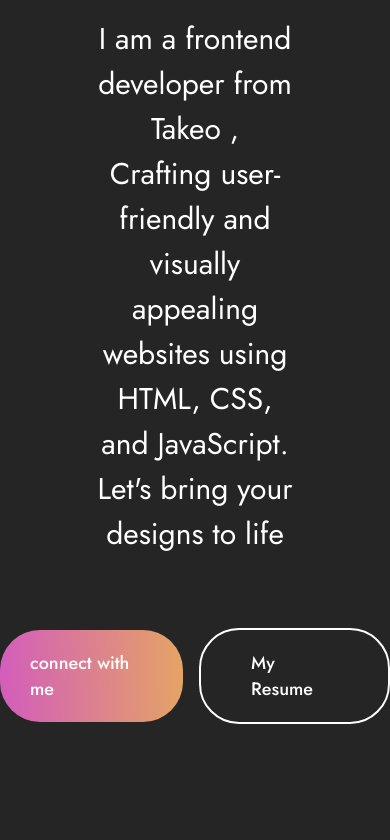
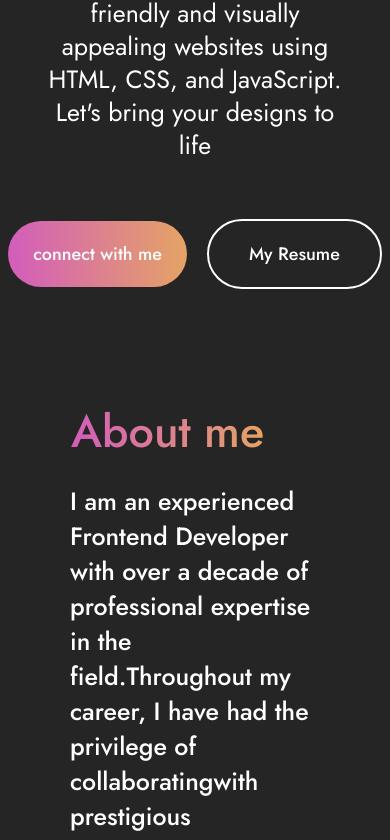
Before and after one commit to LeakenaNhorn/Nhorn_Leakena_Portfolio, a React (Vite) app: page / in a window 390 px wide. Shown: the part 1140-1980 px from the top of the page. Built offline with nearby package versions, Linux system fonts and the light colour scheme.

Commit message:
m=more update about contact

```diff
--- a/src/Components/About/About.css
+++ b/src/Components/About/About.css
@@ -121,21 +121,21 @@
 
 @media(max-width:768px){
     .about{
-        gap: 80px;
+        gap: 70px;
         margin: 50px 70px;
         align-items: start;
 
     }
-    .about-title h1{
-        font-size: 40px;
+    .about .title h1{
+        font-size:45px;
         padding:0;
     }
-    .about-title img{
+    /* .about .title img{
         width: 130px;
         right: -20px;
 
 
-    }
+    } */
     .about-sections{
         flex-direction: column;
     }
@@ -143,8 +143,10 @@
         display: none;
     }
     .about-para{
-        font-size: 20px;
+        font-size: 25px;
         line-height: 35px;
+        /* align-items: start; */
+
     }
     .about-skill{
         gap: 50px;
@@ -152,26 +154,17 @@
 
     }
     .about-skill p{
-        font-size: 20px;
+        font-size: 22px;
     }
     .about-skill hr{
         height: 6px;
     }
+
     .about-educations{
-        gap:45px;
+      display: none;
+
 
     }
-    .education{
-        gap: 10px;
 
-    }
-    .about-educations h1{
-        font-size: 23px;
-        font-weight: 700;
-    }
-    .education p{
-        text-align: center;
-        font-size: 15px;
-    }
 
 }
--- a/src/Components/About/About.jsx
+++ b/src/Components/About/About.jsx
@@ -57,7 +57,7 @@ const About = () => {
           <hr />
           <div className="education">
           <h1>Etec Center</h1>
-            <p>Short course of Web Design (May - Aug 2022)</p>
+            <p>Short course of Web Design ( May - Aug 2022 )</p>
 
           </div>
           <hr />
--- a/src/Components/Contact/Contact.css
+++ b/src/Components/Contact/Contact.css
@@ -106,63 +106,50 @@
 }
 
 
-/*
+
+
 @media(max-width:768px){
-    .contact h1 {
-        font-size: 40px;
-        margin: 50px auto -70px 50px ;
-
+    .contact{
+        gap: 10px;
+        margin: 50px 70px;
+        align-items: start;
+    }
+    .contact-title h1{
+        padding:0;
+        font-size: 45px;
+        font-weight: 600;
     }
     .contact-section{
         flex-direction: column;
+        gap: 40px;
+    }
+    .contact-left h1{
+        font-size: 36px;
+    }
+    .contact-left p{
+        font-size: 20px;
 
     }
-    .contact-section .let-talk{
+    .contact-detail{
+        gap: 20px;
+    }
+    .contact-right input {
         width: 100%;
+        height: 60px; /* Reduce height */
     }
-    .contact-section .let-talk h2{
-     font-size: 35px;
-      margin: 50px auto 10px 45px;
 
+    .contact-right textarea {
+        width: 100%;
+        padding: 20px;
+    }
 
-    }
-    .contact-section .let-talk h5{
-        font-size: 25px;
-        width:85%;
-        margin: 20px auto 10px 50px;
-    }
-    .contact-section .let-talk p{
-        font-size: 23px;
-        width: 80%;
-        margin: 30px auto 20px 40px;
-
-
-    }
-    .contact-form{
-        width: 80%;
-        margin: -200px auto 0px 8px;
-
-    }
-    .contact-form p{
-        font-size: 25px;
-        margin:20px auto 10px 20px;
-    }
-    .contact-form input{
-        width:95%;
-        font-size: 18px;
-
-    }
-    .contact-form textarea{
-        width:90%;
-        font-size: 18px;
-
-    }
-    .contact-form button{
-        width:40%;
-        margin:2px auto;
+    .contact-submit {
+        width: 100%;
+        padding: 15px 20px;
+        font-size: 20px;
     }
 
 
 
 
-}  */
+}
--- a/src/Components/Describe/DescSection.css
+++ b/src/Components/Describe/DescSection.css
@@ -30,16 +30,19 @@
 
     .des-section h1{
         font-size: 40px;
-        margin-left: 7%;
+        margin-left:3%;
+        height: auto;
         width: 290px;
-        margin-bottom: -20px;
+
 
 
     }
     .des-section p{
         font-size: 30px;
-        margin-left: 3%;
-        margin-top: 1px;
+        padding: 10px;
+        /* flex-direction: start; */
+        width: 100%;
+        margin: 2px ;
 
     }
     .des-section p span{
--- a/src/Components/Hero/Hero.css
+++ b/src/Components/Hero/Hero.css
@@ -67,33 +67,34 @@
 @media(max-width:768px){
     .hero img{
         margin-top:120px;
-        width: 400px;
+        width: 360px;
+        height: auto;
     }
     .hero h1{
-        margin-top: 50px;
+        margin-top: 20px;
         width: 90%;
         font-size: 50px;
 
     }
-    hero p{
-        width: 60%;
-        font-size: 18px;
-        line-height: 32px;
-        margin: 10px 0;
+    .hero p{
+        width: 80%;
+        font-size: 25px;
+        line-height: 33px;
+        margin: -15px 0;
     }
     .hero-action{
-        gap: 16px;
+        gap: 20px;
         font-size: 18px;
         font-weight: 20px;
         margin-bottom: 50px;
 
     }
     .hero-connect{
-        padding: 20px 30px;
+        padding: 20px 25px;
         border-radius: 40px;
     }
     .hero-resume{
-        padding: 20px 50px;
+        padding: 20px 40px;
         border-radius: 40px;
     }
 
--- a/src/Components/Myprojects/Myprojects.css
+++ b/src/Components/Myprojects/Myprojects.css
@@ -94,20 +94,23 @@
     .project h1 {
         font-size: 40px;
         width:auto;
-        margin: 40% 60px;
-        margin-bottom: -3%;
+        margin: 4% 30px;
 
+
+    }
+    .card-project h2{
+        display: none;
     }
     .template{
         flex-direction: column;
     }
     .template .temp-card1{
-        width: 430px;
-        height: 330px;
+        width:90%;
+        height:auto;
     }
     .template .temp-card1 img{
-       width: 430px;
-       height: 280px;
+       width:100%;
+       height:auto;
 
     }
     .template .temp-card1 p{
@@ -115,9 +118,10 @@
         margin-left: 20px;
 
     }
-    .temp-card1{
-        height: 350px;
-    }
+    /* .temp-card1{
+        width:600px;
+        height: 340px;
+    } */
 
 
     .template {
@@ -127,12 +131,12 @@
     }
 
     .temp-card1 {
-        width: 90%;
+        width: 100%;
         height: auto;
     }
 
     .temp-card1 img {
-        width: 100%;
+        width:100%;
         height: auto;
     }
 
--- a/src/Components/Navbar/Navbar.css
+++ b/src/Components/Navbar/Navbar.css
@@ -50,6 +50,7 @@ button:hover{
     .navbar{
       margin: 10px 20px;
     }
+
     .navbar h1{
         font-size: 30px;
     }
```
